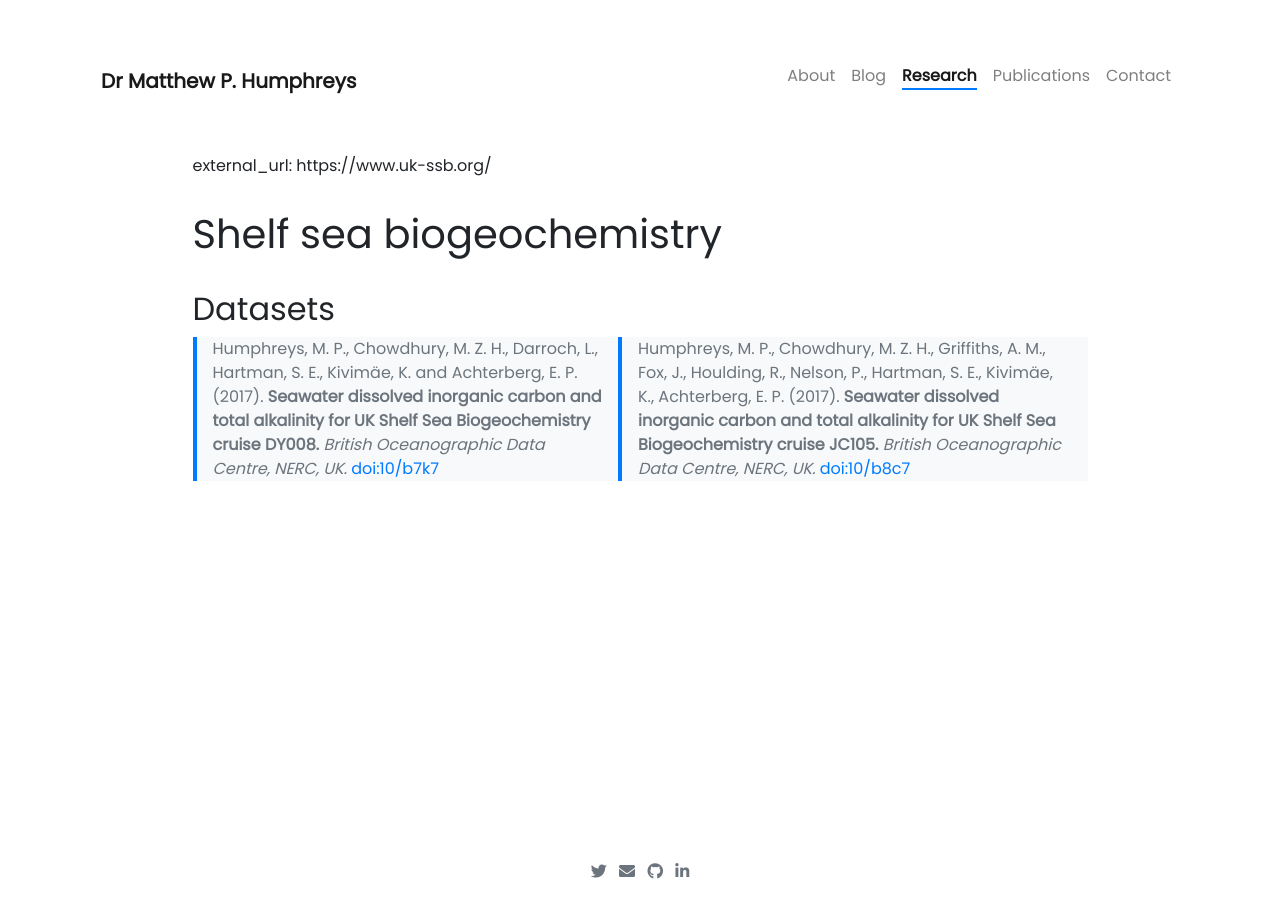
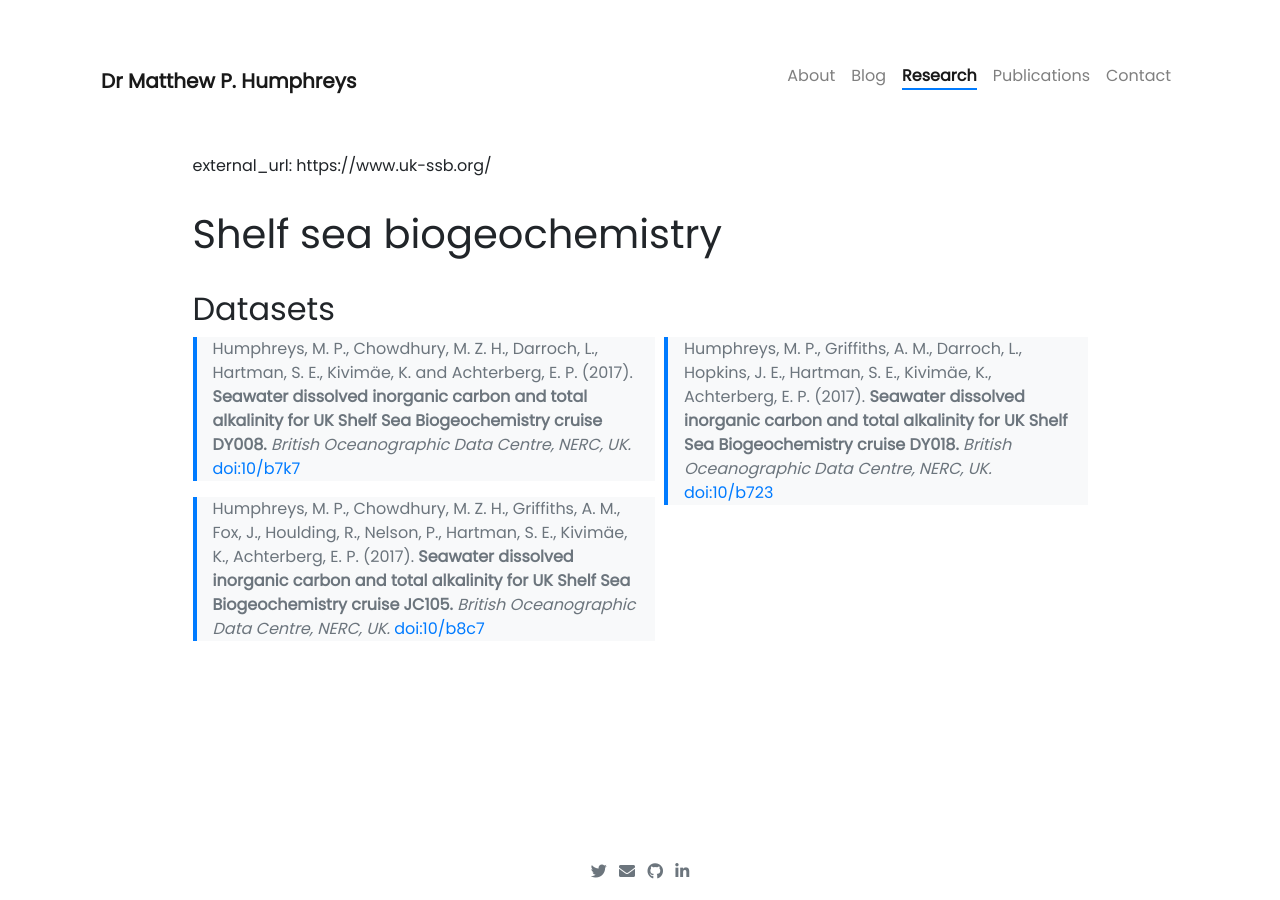
Before and after one commit to mvdh7/mvdh7.github.io, a Jekyll site: the page built from _projects/300-shelf-sea-biogeochemistry.md, in a window 1280 px wide. Built offline with Jekyll 4.4.1, drawn with Linux system fonts in a browser that asks for light colours; nearby versions of some CDN libraries; comment, search, counter and statistics services are not loaded.

Commit message:
Add padding

```diff
--- a/_projects/300-shelf-sea-biogeochemistry.md
+++ b/_projects/300-shelf-sea-biogeochemistry.md
@@ -12,14 +12,14 @@ external_url: https://www.uk-ssb.org/
 
 ## Datasets
 
-<div style="display:flex"><div>
+<div style="display:flex"><div style="padding-right:0.5%">
 
 <blockquote>Humphreys, M. P., Chowdhury, M. Z. H., Darroch, L., Hartman, S. E., Kivimäe, K. and Achterberg, E. P. (2017). <strong>Seawater dissolved inorganic carbon and total alkalinity for UK Shelf Sea Biogeochemistry cruise DY008.</strong> <em>British Oceanographic Data Centre, NERC, UK.</em> <a href="https://doi.org/10/b7k7">doi:10/b7k7</a></blockquote>
 
-
-
-</div><div>
-
 <blockquote>Humphreys, M. P., Chowdhury, M. Z. H., Griffiths, A. M., Fox, J., Houlding, R., Nelson, P., Hartman, S. E., Kivimäe, K., Achterberg, E. P. (2017). <strong>Seawater dissolved inorganic carbon and total alkalinity for UK Shelf Sea Biogeochemistry cruise JC105.</strong> <em>British Oceanographic Data Centre, NERC, UK.</em> <a href="https://doi.org/10/b8c7">doi:10/b8c7</a></blockquote>
 
+</div><div style="padding-left:0.5%">
+
+<blockquote>Humphreys, M. P., Griffiths, A. M., Darroch, L., Hopkins, J. E., Hartman, S. E., Kivimäe, K., Achterberg, E. P. (2017). <strong>Seawater dissolved inorganic carbon and total alkalinity for UK Shelf Sea Biogeochemistry cruise DY018.</strong> <em>British Oceanographic Data Centre, NERC, UK.</em> <a href="https://doi.org/10/b723">doi:10/b723</a></blockquote>
+
 </div></div>
```
